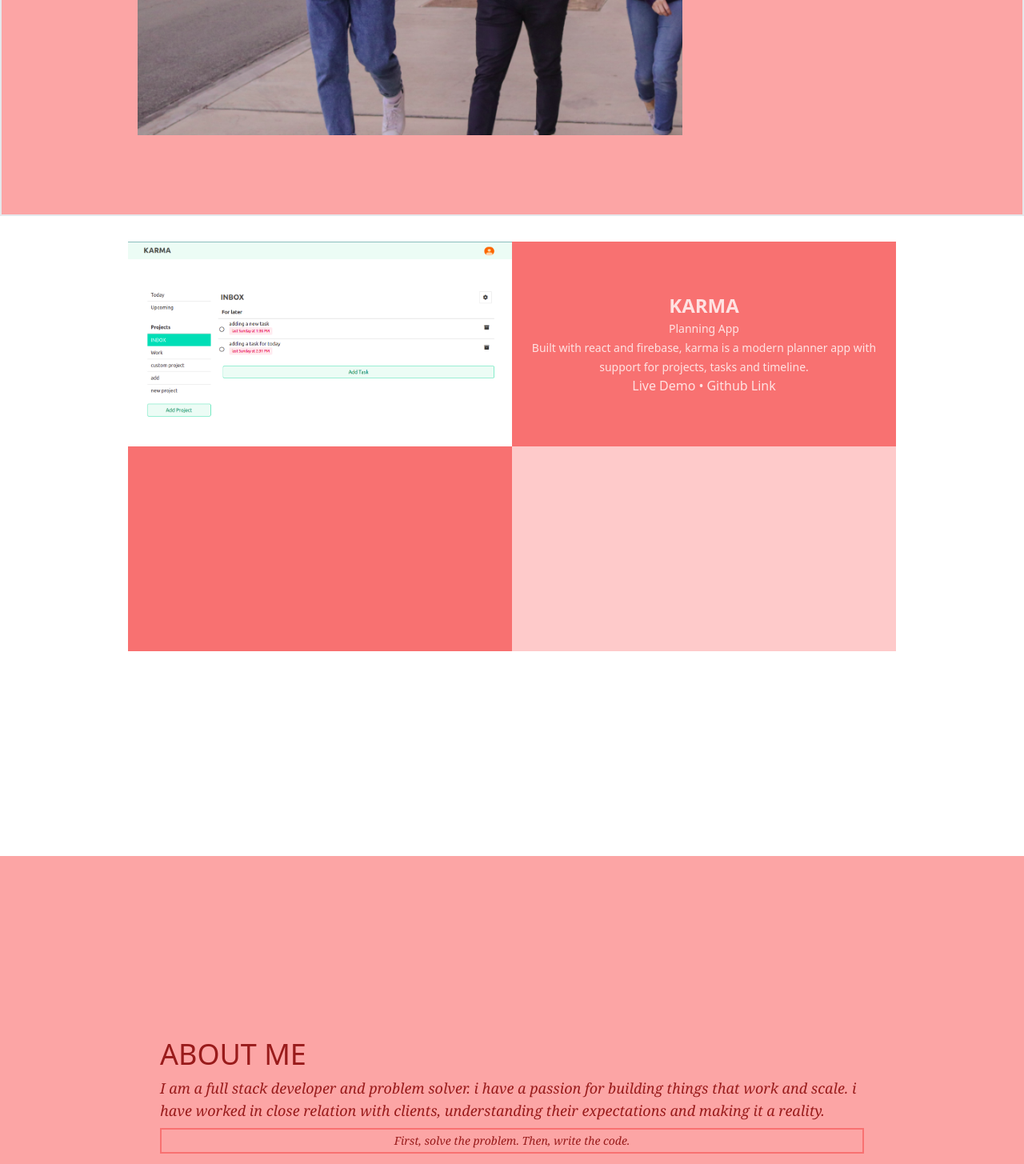
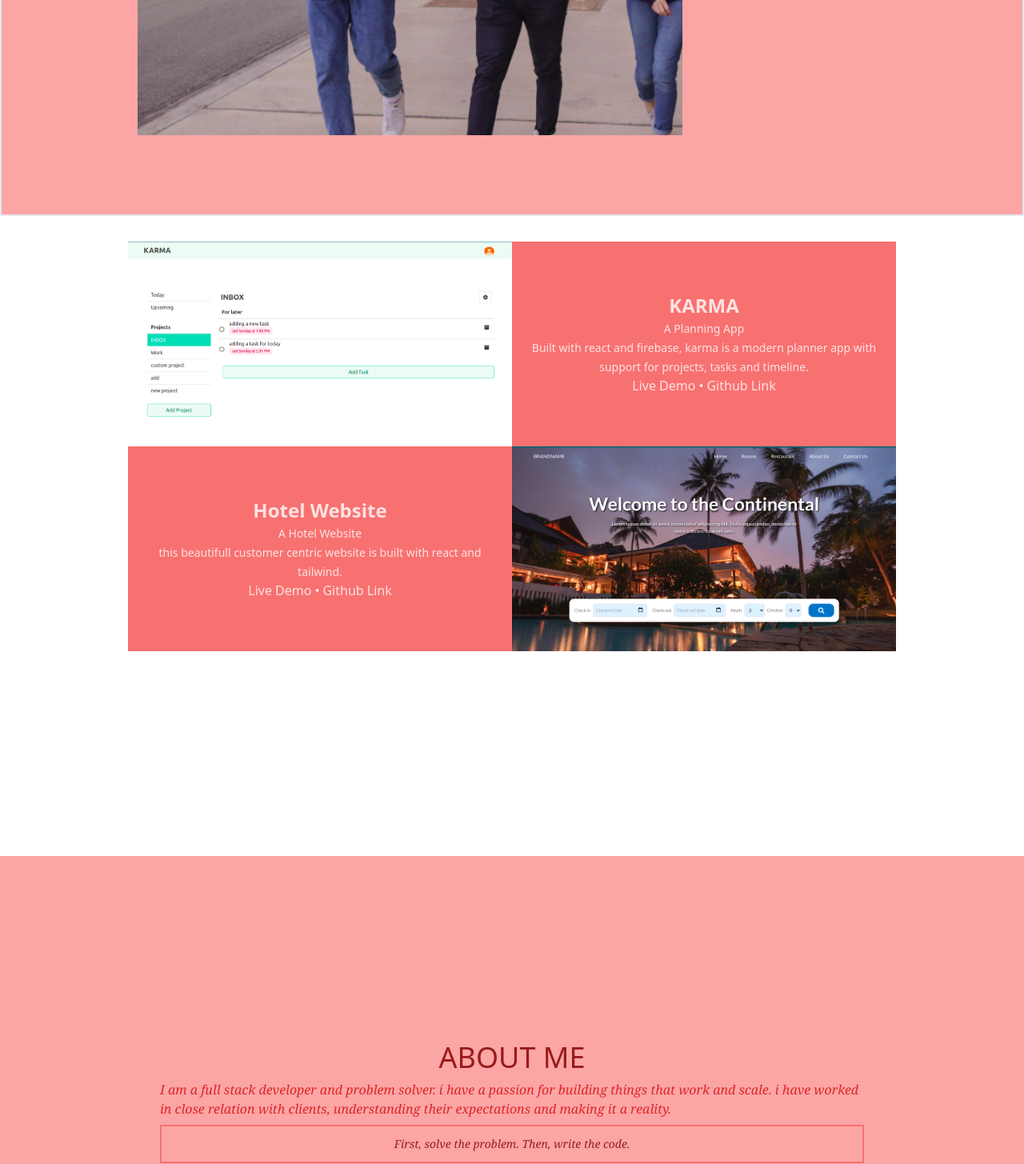
Before and after one commit to dubey98/dubey98.github.io, a React (Create React App) app: page / in a window 1280 px wide. Shown: the part 1330-2785 px from the top of the page at 80% size. Built offline with nearby package versions, Linux system fonts and the light colour scheme; the HTML template or start-up script is replaced by a standard one.

Commit message:
some style changes and added new additional project

```diff
--- a/src/components/About.jsx
+++ b/src/components/About.jsx
@@ -5,25 +5,42 @@ function About() {
     <div className="bg-red-300 flex flex-col justify-center h-screen ">
       <div className="text-red-800">
         <div className="mx-auto w-4/5 max-w-4xl p-2">
-          <span className="text-4xl uppercase">About me</span> <br />
-          <div className="italic font-serif mt-2 text-lg">
-            I am a full stack developer and problem solver. i have a passion for
-            building things that work and scale. i have worked in close relation
-            with clients, understanding their expectations and making it a
-            reality.
-            <div className="p-1 my-2 italic text-sm border-red-400 border-2 border-l-2 text-center">
+          <div className="text-4xl uppercase text-center">About Me</div>
+          <div className="italic font-serif mt-2">
+            <p className="text-red-600">
+              I am a full stack developer and problem solver. i have a passion
+              for building things that work and scale. i have worked in close
+              relation with clients, understanding their expectations and making
+              it a reality.
+            </p>
+            <div className="my-2 italic text-sm border-red-400 border-2 border-l-2 text-center py-3">
               First, solve the problem. Then, write the code.
             </div>
+            <p className="text-red-600">
               i love working on problems and trying to achieve the best solution
-            possible. i believe softwares are written with pencils and a lot of
-            work is cut out for erasers.
+              possible. i believe softwares are written with pencils and a lot
+              of work is cut out for erasers.
+            </p>
           </div>
+          <TechTools />
+        </div>
+        <div className="mx-auto w-fit pt-6" id="resume">
+          <button className="border-2 border-red-100 px-4 py-2 rounded-md shadow-sm uppercase">
+            Download Resume
+          </button>
+        </div>
+      </div>
+    </div>
+  );
+}
+
+function TechTools() {
+  return (
     <div className="p-2 pl-0">
-            <span className="font-semibold">
-              Technologies i have worked with:
-            </span>
+      <span className="font-semibold text-red-700">Technologies i have worked with:</span>
       <br />
-            <span className="text-lg">
+      <div className="text-sm">
+        <span className="">
           <i className="fab fa-react pr-1">
             <span className="hidden">React</span>
           </i>
@@ -34,13 +51,6 @@ function About() {
         </span>
       </div>
     </div>
-        <div className="mx-auto w-fit pt-6" id="resume">
-          <button className="border-2 border-red-100 p-2">
-            Download Resume
-          </button>
-        </div>
-      </div>
-    </div>
   );
 }
 
--- a/src/components/AdditionalProjects.jsx
+++ b/src/components/AdditionalProjects.jsx
@@ -1,55 +1,85 @@
 import React from "react";
 import KarmaHomePage from "./../static/karma-1.png";
+import hotelImage from "./../static/hotel.png"
 
-function AdditionalProjects() {
+const defaultProps = {
+  projects: [
+    {
+      title: "KARMA",
+      shortDescription: "A Planning App",
+      longDescription:
+        "Built with react and firebase, karma is a modern planner app with support for projects, tasks and timeline.",
+      demoLink: "https://dubey98.github.io/karma/",
+      githubLink: "https://github.com/dubey98/karma",
+      imageSrc: KarmaHomePage,
+    },
+    {
+      title: "Hotel Website",
+      shortDescription: "A Hotel Website",
+      longDescription:
+        "this beautifull customer centric website is built with react and tailwind.",
+      demoLink: "https://hotel-book-dev.web.app/",
+      githubLink: "https://github.com/dubey98/fb-react-hotel",
+      imageSrc: hotelImage,
+    },
+  ],
+};
+
+function AdditionalProjects({ projects }) {
   return (
     <div className="min-h-screen">
       <div className="p-8 sm:flex sm:flex-col max-w-5xl min-w-4xl mx-auto">
-        <div className="mb-8 sm:mb-0 sm:flex project">
-          <ProjectImage />
-          <div className="h-40 sm:w-1/2 sm:h-64 bg-red-400">
-            <ProjectDetail />
-          </div>
-        </div>
-        <div className="mb-8 sm:mb-0 sm:flex project">
-          <div className="h-64 sm:w-1/2 bg-red-200"></div>
-          <div className="h-40 bg-red-400 sm:w-1/2 sm:h-64"></div>
-        </div>
+        {projects.map((project, index) => {
+          return (
+            <div className="mb-8 sm:mb-0 sm:flex project" key={index}>
+              <ProjectImage imageSrc={project.imageSrc} />
+              <div className="h-40 sm:w-1/2 sm:h-64 bg-red-400">
+                <ProjectDetail project={project} />
+              </div>
+            </div>
+          );
+        })}
       </div>
     </div>
   );
 }
 
-function ProjectImage() {
+function ProjectImage({ imageSrc }) {
   return (
     <div
       className="h-64 sm:w-1/2 bg-cover bg-center"
-      style={{ backgroundImage: `url(${KarmaHomePage})` }}
+      style={{ backgroundImage: `url(${imageSrc})` }}
     ></div>
   );
 }
 
-function ProjectDetail() {
+function ProjectDetail({ project }) {
   return (
     <div className="text-center p-4 h-full flex flex-col justify-center text-red-100">
       <div>
-        <span className="text-2xl font-bold">KARMA</span>
+        <span className="text-2xl font-bold">{project.title}</span>
         <br />
-        <span className="text-sm font-thin">Planning App</span>
+        <span className="text-sm font-thin">{project.shortDescription}</span>
         <br />
-        <span className="text-sm font-light">
-          Built with react and firebase, karma is a modern planner app with
-          support for projects, tasks and timeline.
-        </span>
+        <span className="text-sm font-light">{project.longDescription}</span>
         <br />
         <span className="font-thin cursor-pointer">
-          <span className="p-1">Live Demo</span>
+          <span className="p-1">
+            <a href={project.demoLink} target="_blank">
+              Live Demo
+            </a>
+          </span>
           &bull;
-          <span className="p-1">Github Link</span>
+          <span className="p-1">
+            <a href={project.githubLink} target="_blank">
+              Github Link
+            </a>
+          </span>
         </span>
       </div>
     </div>
   );
 }
 
+AdditionalProjects.defaultProps = defaultProps;
 export default AdditionalProjects;
--- a/src/components/Contact.jsx
+++ b/src/components/Contact.jsx
@@ -14,6 +14,7 @@ function Contact() {
             name="name"
             id="name"
             placeholder="Enter name"
+            autoComplete="off"
           />
         </div>
         <div className="p-1">
@@ -26,6 +27,7 @@ function Contact() {
             name="email"
             id="email"
             placeholder="email"
+            autoComplete="off"
           />
         </div>
         <div className="p-1">
@@ -38,6 +40,7 @@ function Contact() {
             id="message"
             cols="30"
             rows="10"
+            autoComplete="off"
           ></textarea>
         </div>
         <div className="p-1">
--- a/src/components/Navbar.jsx
+++ b/src/components/Navbar.jsx
@@ -10,7 +10,7 @@ function Navbar() {
   };
 
   return (
-    <div className="p-2 text-center bg-white">
+    <div className="p-2 text-center bg-white uppercase">
       <div className="flex flex-row sm:hidden">
         <div
           className="flex h-6 flex-col justify-between sm:hidden"
```
Also changed, not shown: src/static/hotel.png (added). Lines whose indentation alone changed are shown as unchanged.
